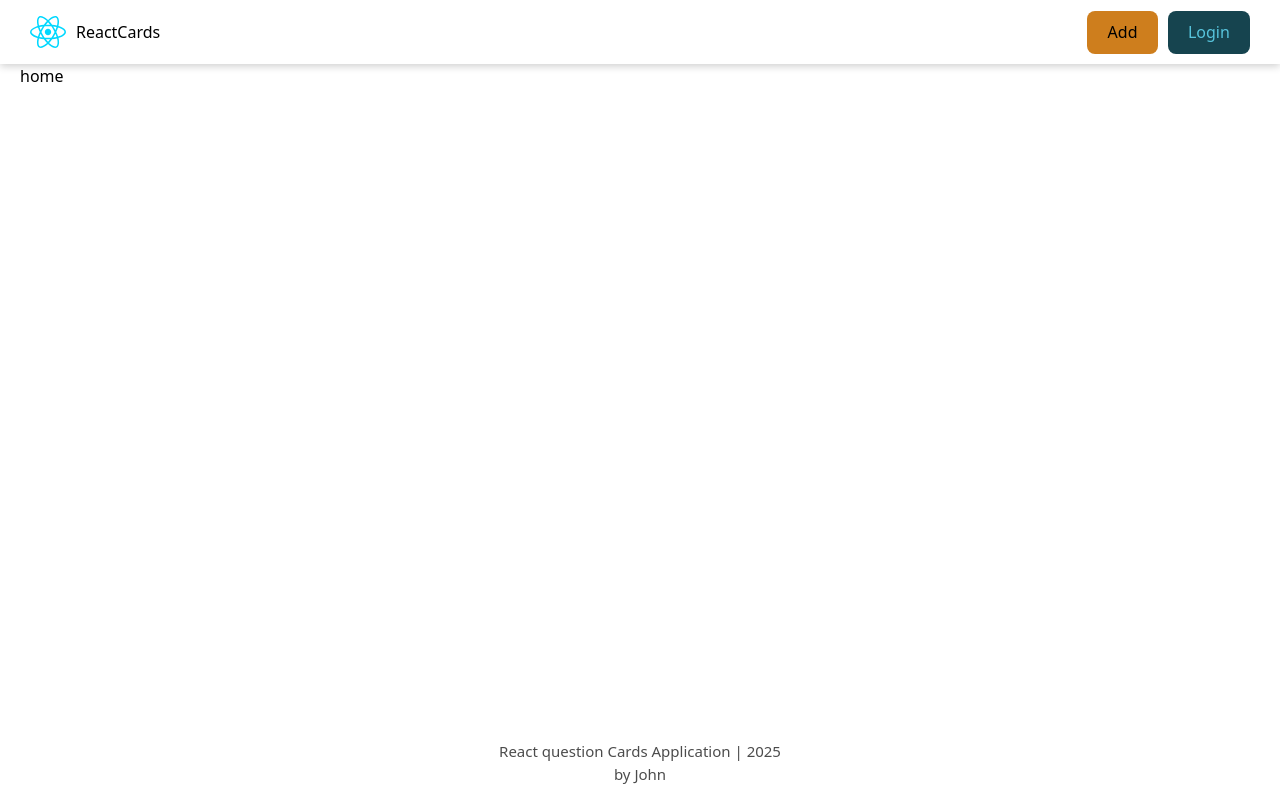
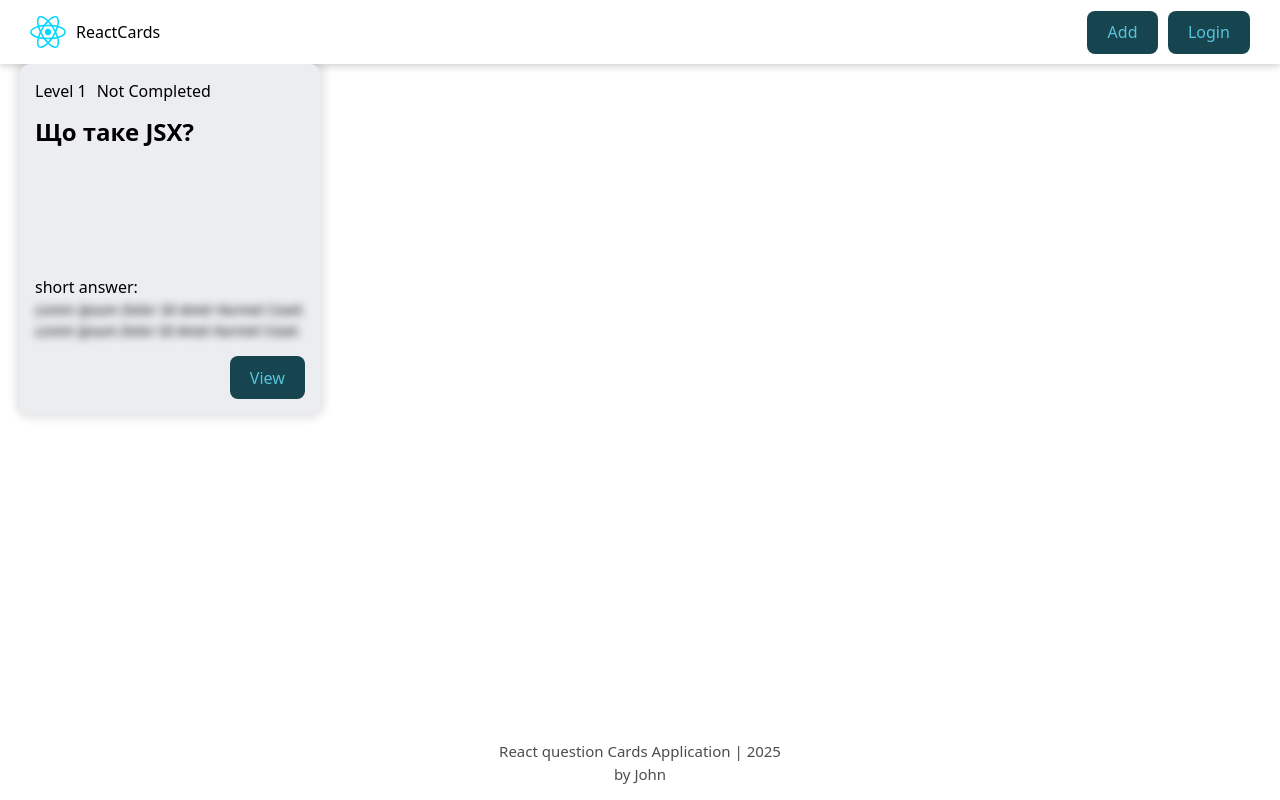
Before and after one commit to Misharkus/react-app, a React (Vite) app: page / in a window 1280 px wide. Built offline with nearby package versions, Linux system fonts and the light colour scheme.

Commit message:
homePage, questionCard

```diff
--- a/src/App.jsx
+++ b/src/App.jsx
@@ -1,5 +1,6 @@
 import { BrowserRouter, Routes, Route } from "react-router-dom";
 import { MainLayout } from "./components/MainLayout";
+import { HomePage } from "./pages/HomePage";
 
 function App() {
   // return <MainLayout />;
@@ -7,7 +8,7 @@
     <BrowserRouter>
       <Routes>
         <Route element={<MainLayout />}>
-          <Route path="/" element={<div>home</div>} />
+          <Route path="/" element={<HomePage />} />
           <Route path="/forbidden" element={<div>forbidden (^_^)</div>} />
           <Route path="/addquestion" element={<div>add question(^_^)</div>} />
         </Route>
--- a/src/components/Header/Header.jsx
+++ b/src/components/Header/Header.jsx
@@ -1,17 +1,20 @@
+import { useNavigate } from "react-router-dom";
 import ReactLogo from "../../assets/react.svg";
 import { Button } from "../Button";
 import cls from "./Header.module.css";
 
 export const Header = () => {
+  const navigate = useNavigate();
+
   return (
     <header className={cls.header}>
-      <p>
+      <p onClick={() => navigate("/")}>
         <img src={ReactLogo} alt="react logo" />
         <span>ReactCards</span>
       </p>
 
       <div className={cls.headerButtons}>
-        <Button isActive={true}>Add</Button>
+        <Button onClick={() => navigate("/addquestion")}>Add</Button>
         <Button>Login</Button>
       </div>
     </header>
--- /dev/null
+++ b/src/components/QuestionCard/QuestionCard.jsx
@@ -0,0 +1,22 @@
+import cls from "./QuestionCard.module.css";
+import { Button } from "../Button";
+
+export const QuestionCard = () => {
+  return (
+    <div className={cls.card}>
+      <div className={cls.cardLabels}>
+        <div>Level 1</div>
+        <div>Not Completed</div>
+      </div>
+      <h5 className={cls.cardTitle}>Що таке JSX?</h5>
+      <div className={cls.cardAnswers}>
+        <label> short answer: </label>
+        <p className={cls.cardAnswer}>
+          Lorem ipsum dolor sit amet hurmet coset. Lorem ipsum dolor sit amet
+          hurmet coset.
+        </p>
+      </div>
+      <Button onClick={() => {}}>View</Button>
+    </div>
+  );
+};
--- /dev/null
+++ b/src/components/QuestionCard/QuestionCard.module.css
@@ -0,0 +1,45 @@
+.card {
+    width: 300px;
+    height: 350px;
+    border-radius: 10px;
+    padding: 15px;
+    background-color: var(--card-bg-color);
+    color: var(--text-color);
+    box-shadow: 0 0 8px 5px rgba(0, 0, 0, 0.1);
+    display: flex;
+    flex-direction: column;
+    justify-content: flex-start;
+    align-items: flex-start;
+    gap: 15px;
+
+    button {
+        align-self: flex-end;
+    }
+}
+
+.cardLabels {
+    display: flex;
+    gap: 10px;
+}
+
+.cardTitle {
+    font-size: 24px;
+    line-height: 28px;
+}
+
+.cardAnswers {
+    margin-top: auto;
+}
+
+.cardAnswer {
+    font-size: 14px;
+    filter: blur(4px);
+    font-style: italic;
+    text-align: justify;
+    cursor: pointer;
+    transition: filter 0.8s ease-in-out;
+}
+
+.cardAnswer:hover {
+    filter: none;
+}
--- /dev/null
+++ b/src/components/QuestionCard/index.jsx
@@ -0,0 +1 @@
+export { QuestionCard } from "./QuestionCard";
--- a/src/index.css
+++ b/src/index.css
@@ -4,6 +4,8 @@
 
   --btn-bg-color: #383b3f;
   --btn-text-color: #fff;
+
+  --card-bg-color: #343a46;
 
   font-family: system-ui, Avenir, Helvetica, Arial, sans-serif;
   line-height: 1.5;
@@ -47,6 +49,8 @@
 
     --btn-bg-color: #16444f;
     --btn-text-color: #57C4DC;
+
+    --card-bg-color: #ebedf0;
   }
 }
 
@@ -57,5 +61,7 @@
 
     --btn-bg-color: #383b3f;
     --btn-text-color: #fff;
+
+    --card-bg-color: #343a46;
   }
 }
--- /dev/null
+++ b/src/pages/HomePage/HomePage.jsx
@@ -0,0 +1,10 @@
+import { QuestionCard } from "../../components/QuestionCard";
+import cls from "./HomePage.module.css";
+
+export const HomePage = () => {
+  return (
+    <div className={cls}>
+      <QuestionCard />
+    </div>
+  );
+};
--- /dev/null
+++ b/src/pages/HomePage/index.jsx
@@ -0,0 +1 @@
+export { HomePage } from "./HomePage";
```
Also changed, not shown: src/pages/HomePage/HomePage.module.css (added).
